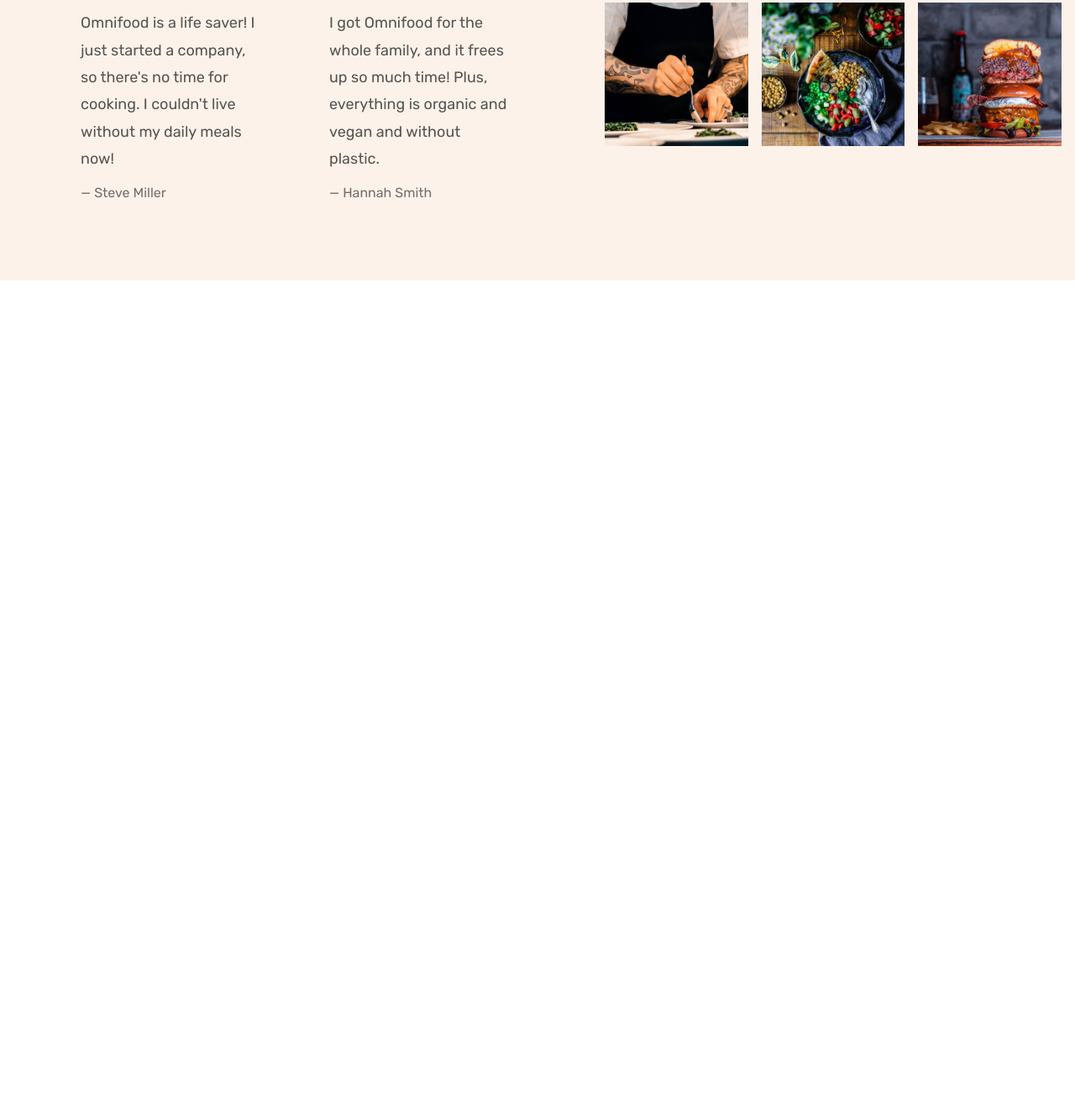
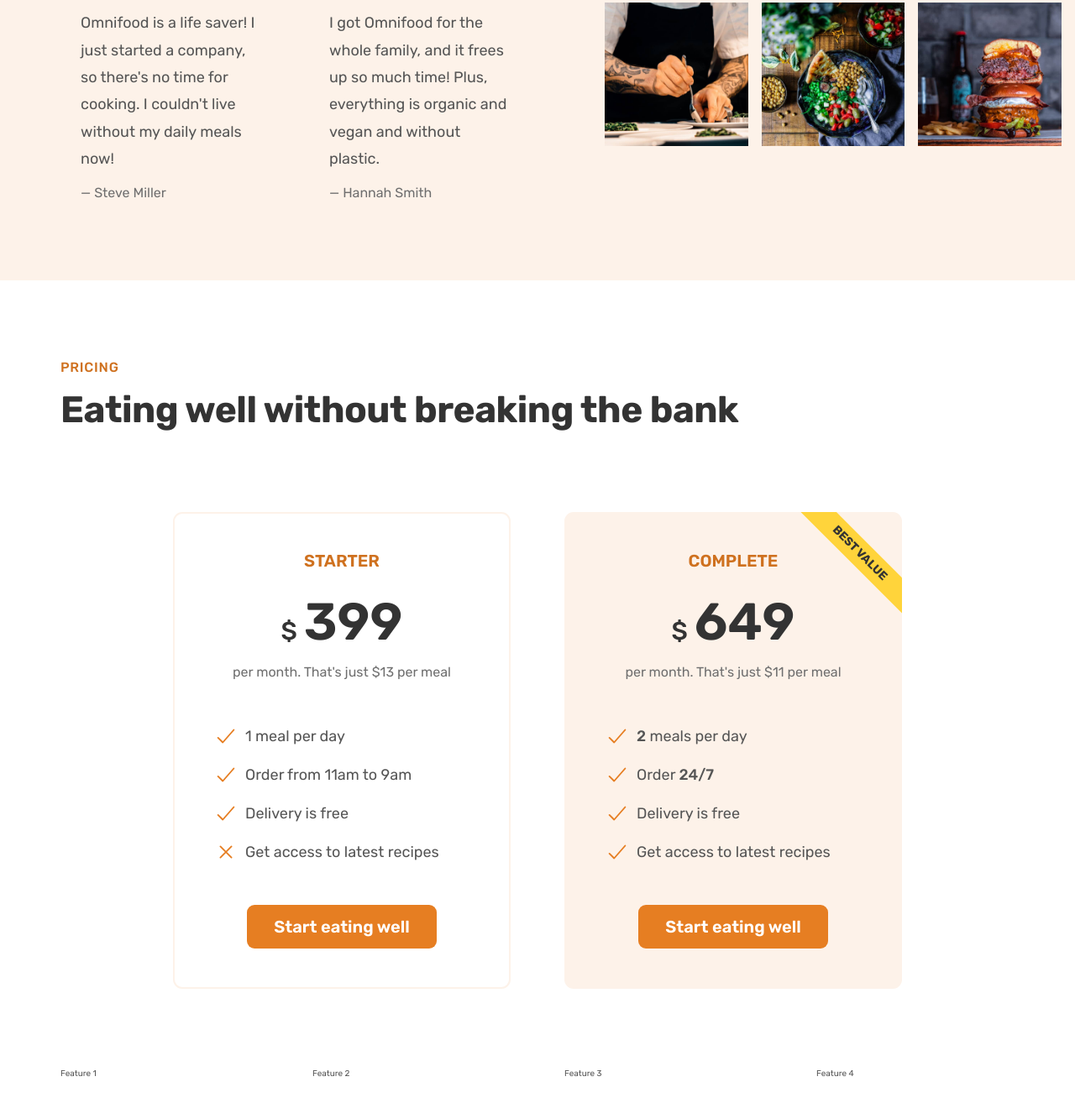
Before and after one commit to raghavverma190/Omnifood, a plain HTML site: page index.html in a window 1280 px wide. Shown: the part 4277-5597 px from the top of the page at 84% size. Before the commit the page ends 4611 px from the top, so only its background shows below. Drawn offline with nearby package versions, Linux system fonts and the light colour scheme; files whose address does not match are found by name.

Commit message:
pricing section completed

```diff
--- a/css/general.css
+++ b/css/general.css
@@ -147,6 +147,26 @@
   border-bottom: 1px solid transparent;
 }
 
+.list {
+  list-style: none;
+  display: flex;
+  flex-direction: column;
+  gap: 1.6rem;
+}
+
+.list-item {
+  font-size: 1.8rem;
+  display: flex;
+  align-items: center;
+  gap: 0.8rem;
+}
+
+.list-icon {
+  width: 3rem;
+  height: 3rem;
+  color: #e67e22;
+}
+
 /* Helper classes */
 .margin-right-sm {
   margin-right: 1.6rem !important;
@@ -175,6 +195,16 @@
   display: grid;
   row-gap: 9.6rem;
   column-gap: 6.4rem;
+  /* margin-bottom: 9.6rem; */
+}
+
+/* .grid:last-child {
+  margin-bottom: 0;
+} */
+
+/* Grid that is not last child will have this margin */
+.grid:not(:last-child) {
+  margin-bottom: 9.6rem;
 }
 
 .grid--2-cols {
--- a/css/style.css
+++ b/css/style.css
@@ -275,7 +275,7 @@
 }
 
 /*****************************/
-/* How it works Section */
+/* MEALS SECTION */
 /*****************************/
 
 .section-meals {
@@ -359,26 +359,6 @@
   font-size: 1.8rem;
 }
 
-.list {
-  list-style: none;
-  display: flex;
-  flex-direction: column;
-  gap: 1.6rem;
-}
-
-.list-item {
-  font-size: 1.8rem;
-  display: flex;
-  align-items: center;
-  gap: 0.8rem;
-}
-
-.list-icon {
-  width: 3rem;
-  height: 3rem;
-  color: #e67e22;
-}
-
 /*****************************/
 /* TESTIMONIALS SECTION */
 /*****************************/
@@ -438,3 +418,83 @@
 .gallery-item img:hover {
   transform: scale(1.1);
 }
+
+/*****************************/
+/* PRICING SECTION */
+/*****************************/
+
+.section-pricing {
+  padding: 9.6rem 0;
+}
+
+.pricing-plan {
+  border-radius: 11px;
+
+  width: 75%;
+}
+
+.pricing-plan--starter {
+  justify-self: right;
+  border: 2px solid #fdf2e9;
+  padding: 4.6rem;
+}
+
+.pricing-plan--complete {
+  background-color: #fdf2e9;
+  padding: 4.8rem;
+  position: relative;
+  /* Over flow always on parent element */
+  overflow: hidden;
+}
+
+.pricing-plan--complete::after {
+  content: 'Best value';
+  position: absolute;
+  text-transform: uppercase;
+  font-size: 1.4rem;
+  font-weight: 700;
+  top: 6%;
+  right: -18%;
+  color: #333;
+  background-color: #ffd43b;
+  padding: 0.8rem 8rem;
+  transform: rotate(45deg);
+}
+
+.plan-header {
+  text-align: center;
+  margin-bottom: 4.8rem;
+}
+
+.plan-name {
+  color: #cf711f;
+  font-weight: 600;
+  font-size: 2rem;
+  text-transform: uppercase;
+  letter-spacing: 0.75;
+  margin-bottom: 3.2rem;
+}
+
+.plan-price {
+  font-size: 6.2rem;
+  font-weight: 600;
+  color: #333;
+  margin-bottom: 1.6rem;
+}
+
+.plan-price span {
+  font-size: 3rem;
+  font-weight: 500;
+  margin-right: 0.8rem;
+}
+
+.plan-text {
+  font-size: 1.6rem;
+  line-height: 1.6;
+  color: #6f6f6f;
+}
+
+.plan-sign-up {
+  text-align: center;
+  margin-top: 4.8rem;
+}
--- a/index.html
+++ b/index.html
@@ -351,6 +351,80 @@
           </figure>
         </div>
       </section>
+      <section class="section-pricing">
+        <div class="container">
+          <span class="subheading">Pricing</span>
+          <h2 class="heading-secondary">
+            Eating well without breaking the bank
+          </h2>
+        </div>
+
+        <div class="container grid grid--2-cols">
+          <div class="pricing-plan pricing-plan--starter">
+            <header class="plan-header">
+              <p class="plan-name">Starter</p>
+              <p class="plan-price"><span>$</span>399</p>
+              <p class="plan-text">per month. That's just $13 per meal</p>
+            </header>
+            <ul class="list">
+              <li class="list-item">
+                <ion-icon class="list-icon" name="checkmark-outline"></ion-icon
+                ><span>1 meal per day</span>
+              </li>
+              <li class="list-item">
+                <ion-icon class="list-icon" name="checkmark-outline"></ion-icon
+                ><span>Order from 11am to 9am</span>
+              </li>
+              <li class="list-item">
+                <ion-icon class="list-icon" name="checkmark-outline"></ion-icon
+                ><span>Delivery is free</span>
+              </li>
+              <li class="list-item">
+                <ion-icon class="list-icon" name="close-outline"></ion-icon
+                ><span>Get access to latest recipes</span>
+              </li>
+            </ul>
+            <div class="plan-sign-up">
+              <a href="#" class="btn btn--full">Start eating well</a>
+            </div>
+          </div>
+          <div class="pricing-plan pricing-plan--complete">
+            <header class="plan-header">
+              <p class="plan-name">Complete</p>
+              <p class="plan-price"><span>$</span>649</p>
+              <p class="plan-text">per month. That's just $11 per meal</p>
+            </header>
+            <ul class="list">
+              <li class="list-item">
+                <ion-icon class="list-icon" name="checkmark-outline"></ion-icon
+                ><span><strong>2</strong> meals per day</span>
+              </li>
+              <li class="list-item">
+                <ion-icon class="list-icon" name="checkmark-outline"></ion-icon
+                ><span>Order <strong>24/7</strong></span>
+              </li>
+              <li class="list-item">
+                <ion-icon class="list-icon" name="checkmark-outline"></ion-icon
+                ><span>Delivery is free</span>
+              </li>
+              <li class="list-item">
+                <ion-icon class="list-icon" name="checkmark-outline"></ion-icon
+                ><span>Get access to latest recipes</span>
+              </li>
+            </ul>
+            <div class="plan-sign-up">
+              <a href="#" class="btn btn--full">Start eating well</a>
+            </div>
+          </div>
+        </div>
+
+        <div class="container grid grid--4-cols">
+          <div class="feature">Feature 1</div>
+          <div class="feature">Feature 2</div>
+          <div class="feature">Feature 3</div>
+          <div class="feature">Feature 4</div>
+        </div>
+      </section>
     </main>
     <script
       type="module"
```
Also changed, not shown: 1 other file.
